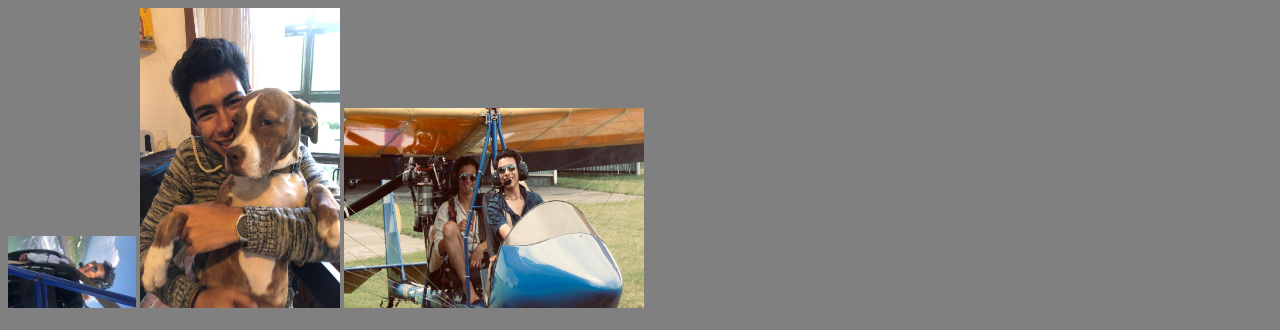
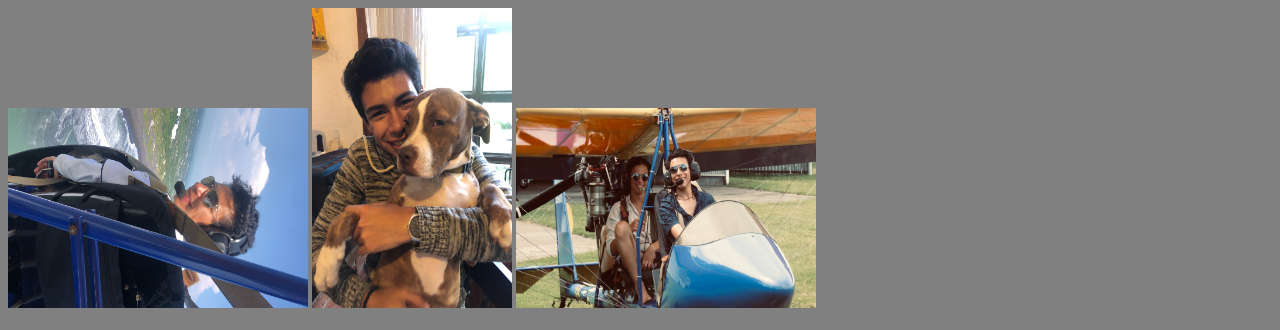
Before and after one commit to NoSePorqueVivir/Luisa-Portocarrero, a plain HTML site: page index.html in a window 1280 px wide. Shown: the top 330 px of the page. Drawn offline with Linux system fonts and the light colour scheme.

Commit message:
Update index.html

```diff
--- a/index.html
+++ b/index.html
@@ -11,7 +11,7 @@ h2   {color: white;text-align:center;font-family:verdana;}
 p    {color: white;text-align:center;font-family:verdana;}
 </style>
 <title>Chiltepe</title>
- <img src="1.jpeg" alt="" style="width:128px;height:72px;">
+ <img src="1.jpeg" alt="" style="width:300px;height:200px;">
  <img src="2.jpeg" alt="" style="width:200px;height:300px;">
  <img src="3.jpeg" alt="" style="width:300px;height:200px;">
 </head>
```
